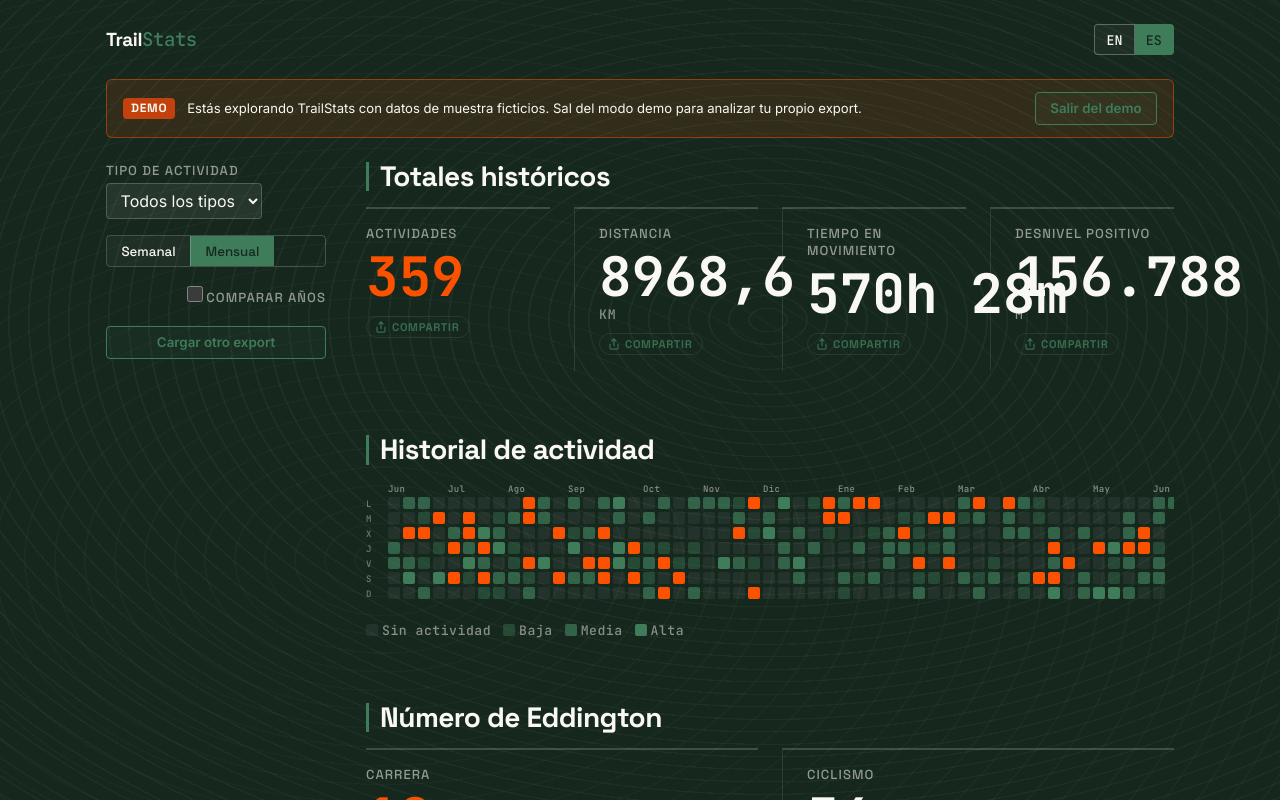
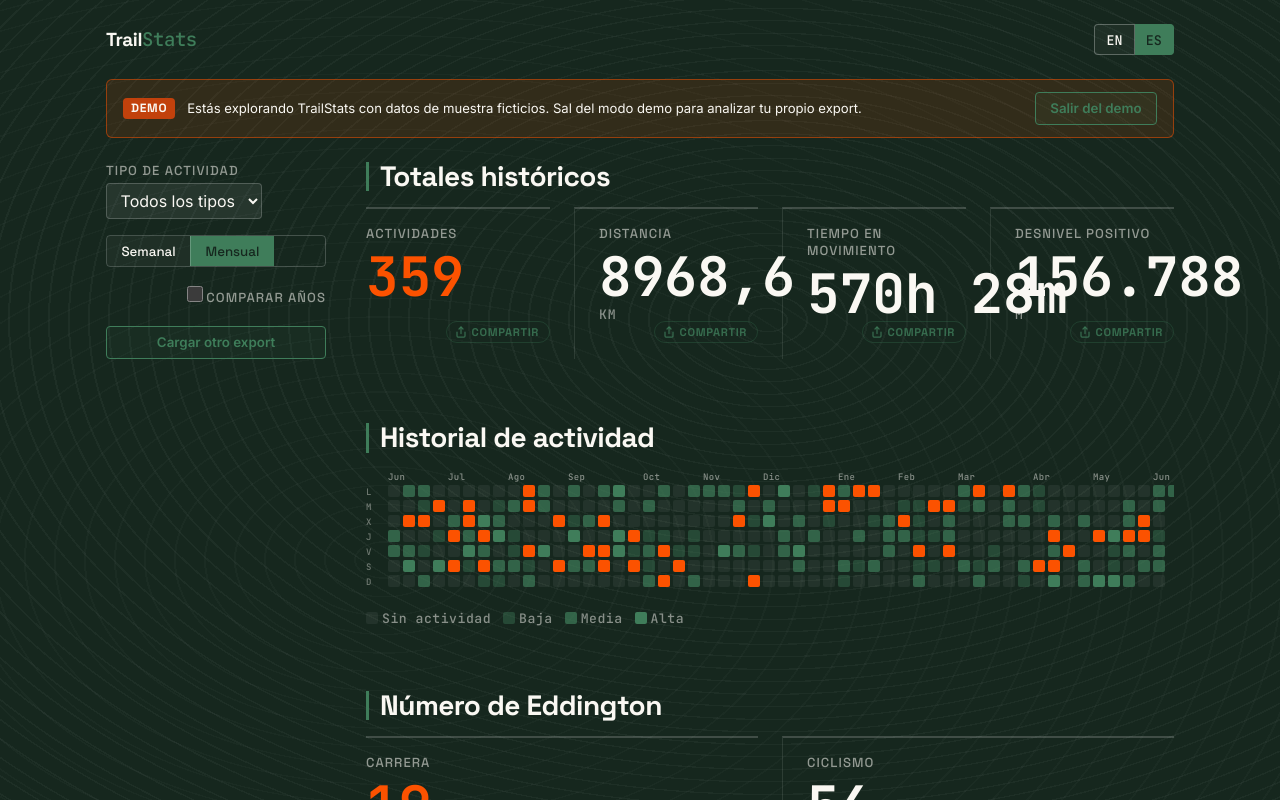
Before and after one commit to MRGN79/TrailStats, a React (Vite) app: page / in a window 1280 px wide. Both pictures are taken after a click on the button "Explorar con datos de muestra". Shown: the top 800 px of the page. Built offline with nearby package versions, Linux system fonts and the light colour scheme.

Commit message:
fix: botón compartir alineado abajo a la derecha de cada tarjeta

```diff
--- a/src/styles/app.css
+++ b/src/styles/app.css
@@ -876,13 +876,17 @@ table.data-table td:first-child {
 
 .card {
   position: relative;
+  display: flex;
+  flex-direction: column;
 }
 
 .share-btn {
   display: inline-flex;
   align-items: center;
   gap: 5px;
-  margin-top: var(--space-sm);
+  margin-top: auto;
+  padding-top: var(--space-sm);
+  align-self: flex-end;
   padding: 4px 10px 4px 8px;
   font-family: var(--font-display);
   font-size: 0.7rem;
@@ -911,5 +915,5 @@ table.data-table td:first-child {
 
 /* share btn fuera de .card (ej. training load) */
 .load .share-btn {
-  align-self: flex-start;
+  align-self: flex-end;
 }
```
